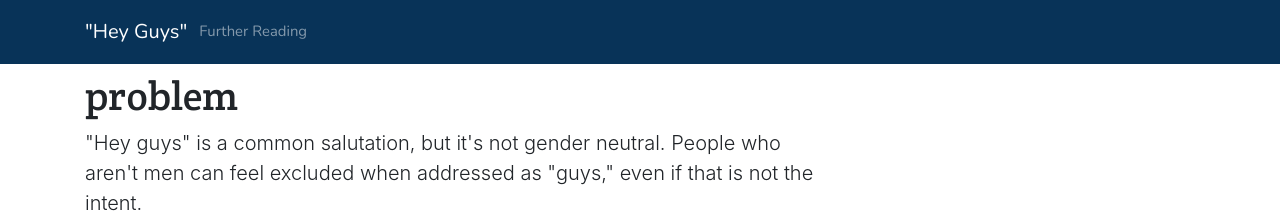
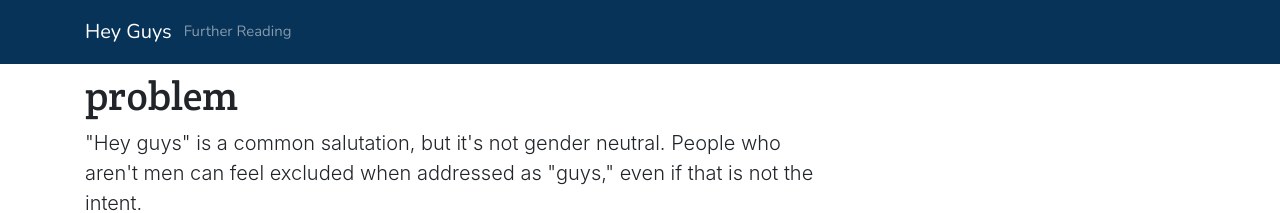
Before and after one commit to williln/heyguys.cc, a Jekyll site: the page built from index.md, in a window 1280 px wide. Shown: the top 213 px of the page. Built offline with Jekyll 4.4.1, drawn with Linux system fonts in a browser that asks for light colours; nearby versions of some CDN libraries.

Commit message:
:pencil: Remove quotes

```diff
--- a/_layouts/default.html
+++ b/_layouts/default.html
@@ -37,7 +37,7 @@ section:before {
       <div class="collapse navbar-collapse" id="navbarSupportedContent">
         <div class="container">
           <ul class="navbar-nav mr-auto">
-            <li class="nav-item"><a class="navbar-brand mr-1 mb-1 mt-1" href="/">"Hey Guys"</a></li>
+            <li class="nav-item"><a class="navbar-brand mr-1 mb-1 mt-1" href="/">Hey Guys</a></li>
             <li class="nav-item"><a class="nav-link mr-1 mb-1 mt-1" href="/sources/"</>Further Reading</a></li>
           </ul>
         </div>
```
